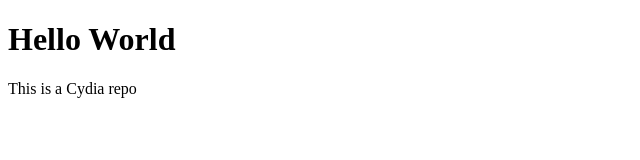
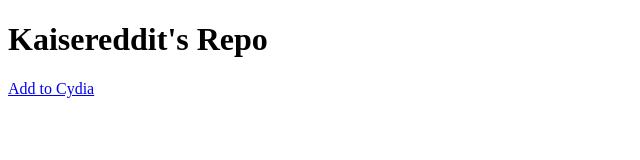
Before and after one commit to kaisereddit/kaisereddit.github.io, a plain HTML site: page index.html in a window 1280 px wide. Shown: the whole page, without its empty margins (0-640 px from the left). Drawn offline with Linux system fonts and the light colour scheme.

Commit message:
Added Required Files.

```diff
--- a/index.html
+++ b/index.html
@@ -1,7 +1,7 @@
 <!DOCTYPE html>
 <html>
 <body>
-<h1>Hello World</h1>
-<p>This is a Cydia repo</p>
+<h1>Kaisereddit's Repo</h1>
+ <a href="cydia://url/https://cydia.saurik.com/api/share#?source=https%3A%2F%2Fkaisereddit.github.io">Add to Cydia</a>
 </body>
 </html>
```
Also changed, not shown: 3 other files.
